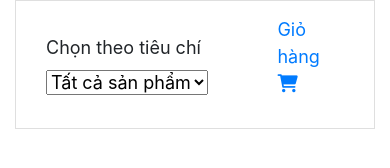
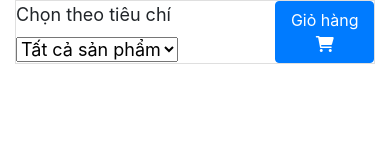
Before and after one commit to hoangnld100904/Capstone_JS, a plain HTML site: page index.html in a window 390 px wide. Drawn offline with nearby package versions, Linux system fonts and the light colour scheme; no server answers.

Commit message:
Chinh sua css header

```diff
--- a/asset/customer/style.css
+++ b/asset/customer/style.css
@@ -85,10 +85,16 @@
 
 }
 
-div.cart_open {
+div.cart_open{
     display: inline-block;
+
 }
+div.cart_open a{
+    text-decoration: none;
+    color:white;
+    vertical-align: middle;
 
+}
 .header {
     display: flex;
     justify-content: space-between;
@@ -129,7 +135,10 @@ div.cart_open {
         padding: 12px 10px;
         width: calc(100%/2 - 20px);
     }
+    .header{
+        padding: 0;
+    }
     .header > div{
-        margin: 0 10px;
+        margin: 0;
     }
 }
--- a/index.html
+++ b/index.html
@@ -26,9 +26,9 @@
           <option value="Samsung">SamSung</option>
         </select>
       </div>
-      <div class="cart_open">
+      <div class="cart_open btn btn-primary">
         <a href="./customer/Views/cart.html">
-          <p class="Cart-Open">Giỏ hàng <i class="fa-solid fa-cart-shopping"></i></p>
+          <p class="Cart-Open" style="margin-bottom:0">Giỏ hàng <i class="fa-solid fa-cart-shopping"></i></p>
         </a>
       </div>
 
```
